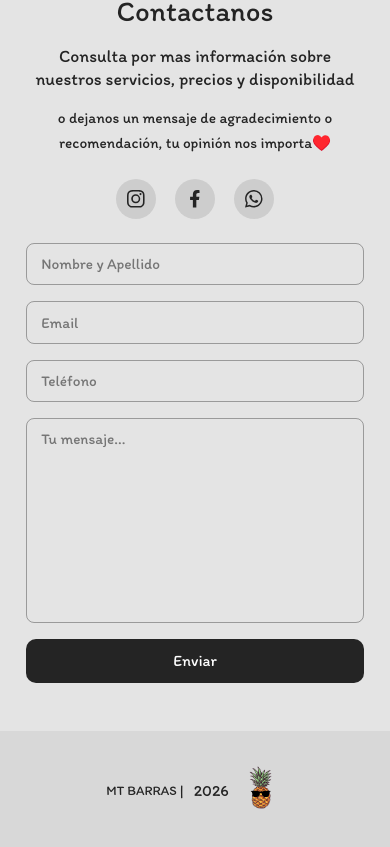
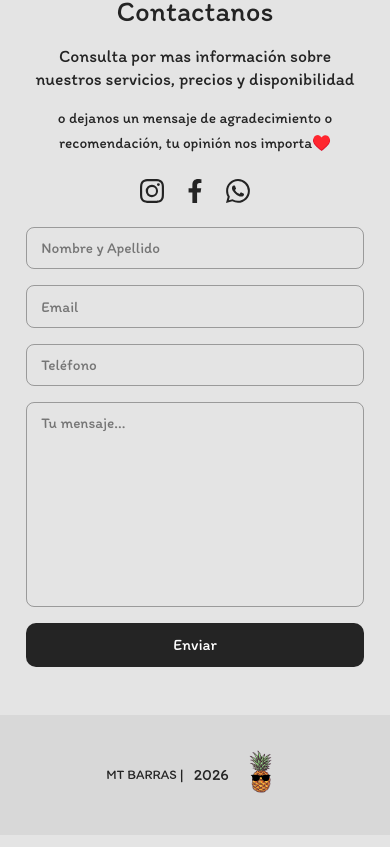
Before and after one commit to JeremiasTeruel/MTBARRAS, a React (Vite) app: page / in a window 390 px wide. Shown: the part 2749-3596 px from the top of the page. Built offline with nearby package versions, Linux system fonts and the light colour scheme.

Commit message:
style: update social icons in contact section
Remove circular background and border, increase size on desktop and mobile.

Co-authored-by: Jeremias Teruel <98227790+JeremiasTeruel@users.noreply.github.com>

```diff
--- a/src/components/contact/Contact.css
+++ b/src/components/contact/Contact.css
@@ -46,19 +46,14 @@
     display: flex;
     align-items: center;
     justify-content: center;
-    width: 44px;
-    height: 44px;
-    border-radius: 50%;
-    background: rgba(0, 0, 0, 0.1);
     color: #242424;
     transition: all 0.3s ease;
-    font-size: 1.2rem;
+    font-size: 1.8rem;
 }
 
 .contact_social_link:hover {
-    background: #242424;
-    color: white;
-    transform: scale(1.1);
+    color: #000;
+    transform: scale(1.15);
 }
 
 .contact_container form {
@@ -154,9 +149,7 @@
     }
 
     .contact_social_link {
-        width: 40px;
-        height: 40px;
-        font-size: 1.1rem;
+        font-size: 1.5rem;
     }
 
     .contact_container form {
```
